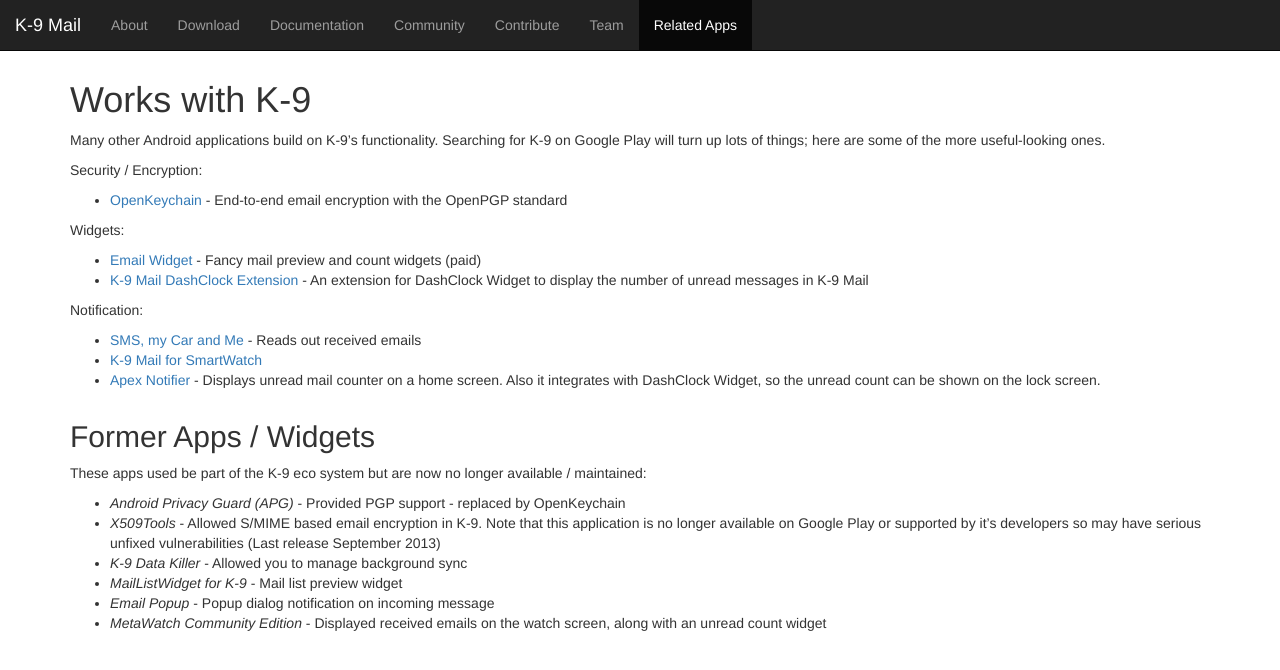
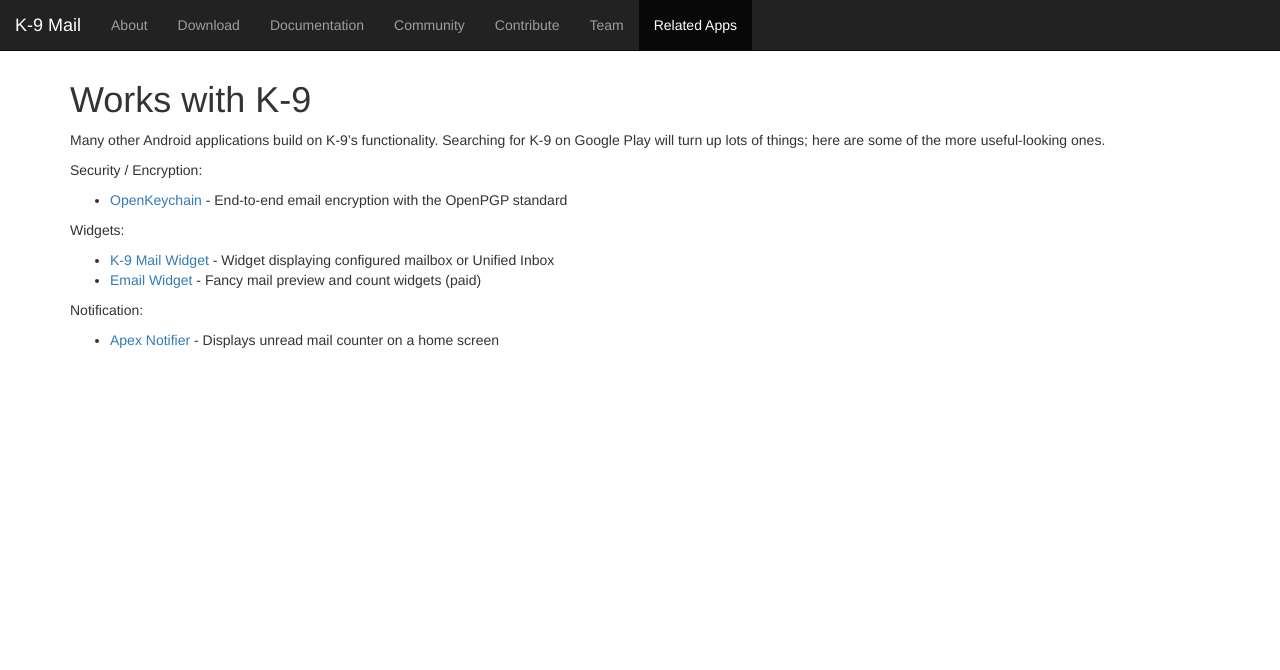
Before and after one commit to k9mail/k9mail.app, a Jekyll site: the page built from worksWithK9.md, in a window 1280 px wide. Shown: the top 670 px of the page. Built offline with Jekyll 4.4.1, drawn with Linux system fonts in a browser that asks for light colours.

Commit message:
Update list of 'Related Apps'

```diff
--- a/worksWithK9.md
+++ b/worksWithK9.md
@@ -16,22 +16,9 @@ Security / Encryption:
 
 Widgets:
 
+* [K-9 Mail Widget](https://play.google.com/store/apps/details?id=com.kbsdevelopment.k9mailwidget) - Widget displaying configured mailbox or Unified Inbox
 * [Email Widget](https://play.google.com/store/apps/details?id=de.foobarsoft.emailwidget) - Fancy mail preview and count widgets (paid)
-* [K-9 Mail DashClock Extension](https://play.google.com/store/apps/details?id=de.cketti.dashclock.k9) - An extension for DashClock Widget to display the number of unread messages in K-9 Mail
 
 Notification:
 
-* [SMS, my Car and Me](https://play.google.com/store/apps/details?id=de.bulling.smstalk) - Reads out received emails
-* [K-9 Mail for SmartWatch](https://play.google.com/store/apps/details?id=de.cketti.smartwatch.k9)
-* [Apex Notifier](https://play.google.com/store/apps/details?id=com.anddoes.notifier) - Displays unread mail counter on a home screen. Also it integrates with DashClock Widget, so the unread count can be shown on the lock screen.
-
-## Former Apps / Widgets
-
-These apps used be part of the K-9 eco system but are now no longer available / maintained:
-
-* *Android Privacy Guard (APG)* - Provided PGP support - replaced by OpenKeychain
-* *X509Tools* - Allowed S/MIME based email encryption in K-9. Note that this application is no longer available on Google Play or supported by it's developers so may have serious unfixed vulnerabilities (Last release September 2013)
-* *K-9 Data Killer* - Allowed you to manage background sync
-* *MailListWidget for K-9* - Mail list preview widget
-* *Email Popup* - Popup dialog notification on incoming message
-* *MetaWatch Community Edition* - Displayed received emails on the watch screen, along with an unread count widget
+* [Apex Notifier](https://play.google.com/store/apps/details?id=com.anddoes.notifier) - Displays unread mail counter on a home screen
```
